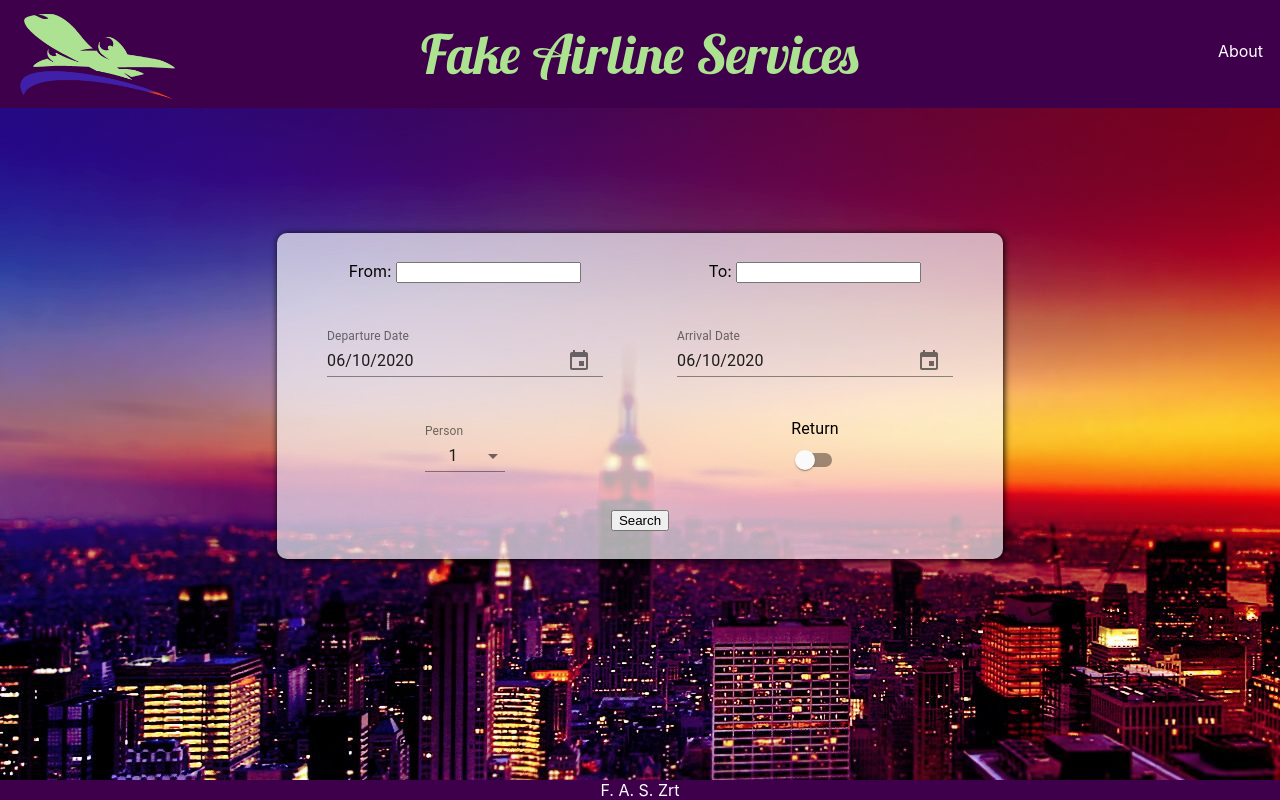
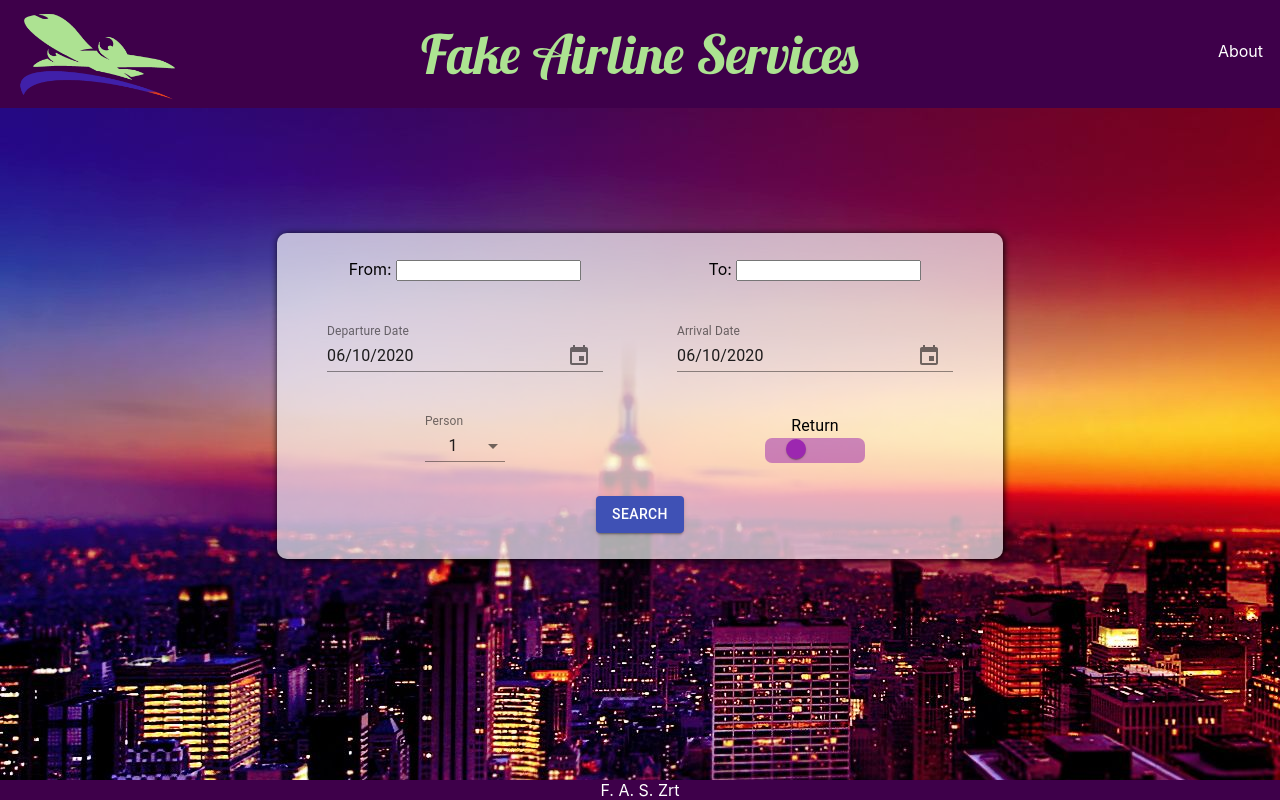
Before and after one commit to Gsuscc/fas-react, a React (Create React App) app: page / in a window 1280 px wide. Built offline with nearby package versions, Linux system fonts and the light colour scheme.

Commit message:
try to add longer swich

```diff
--- a/src/components/form/Form.js
+++ b/src/components/form/Form.js
@@ -4,6 +4,7 @@ import DatePicker from "./DatePicker";
 import "./Form.css";
 import Person from "./Person";
 import Switch from "./Switch";
+import Button from "@material-ui/core/Button";
 
 export default function Form() {
   const fromAirport = useRef();
@@ -21,7 +22,9 @@ export default function Form() {
       <DatePicker label="Arrival Date" />
       <Person />
       <Switch />
-      <button className="search-button">Search</button>
+      <Button className="search-button" variant="contained" color="primary">
+        Search
+      </Button>
     </div>
   );
 }
--- a/src/components/form/Switch.js
+++ b/src/components/form/Switch.js
@@ -1,16 +1,46 @@
-import React from "react";
+import React, { useState } from "react";
 import Switch from "@material-ui/core/Switch";
 import FormGroup from "@material-ui/core/FormGroup";
 import FormControlLabel from "@material-ui/core/FormControlLabel";
 import FormControl from "@material-ui/core/FormControl";
+import { withStyles } from "@material-ui/core/styles";
+import { purple } from "@material-ui/core/colors";
+
+const CustomSwitch = withStyles({
+  root: {
+    width: 100,
+    height: 25,
+    padding: 0,
+  },
+  switchBase: {
+    padding: 1,
+    "&$checked": {
+      transform: "translateX(75px)",
+    },
+    color: purple[300],
+    "&$checked": {
+      color: purple[500],
+    },
+    "&$checked + $track": {
+      backgroundColor: purple[500],
+    },
+  },
+  checked: {},
+  track: {},
+})(Switch);
 
 export default function FormControlLabelPosition() {
+  const [checked, setChecked] = useState(true);
+  const handleChange = (e) => {
+    setChecked(!checked);
+  };
   return (
     <FormControl component="fieldset">
       <FormGroup aria-label="position" row>
         <FormControlLabel
+          className="switch"
           value="top"
-          control={<Switch color="primary" />}
+          control={<CustomSwitch checked={checked} onChange={handleChange} />}
           label="Return"
           labelPlacement="top"
         />
```
